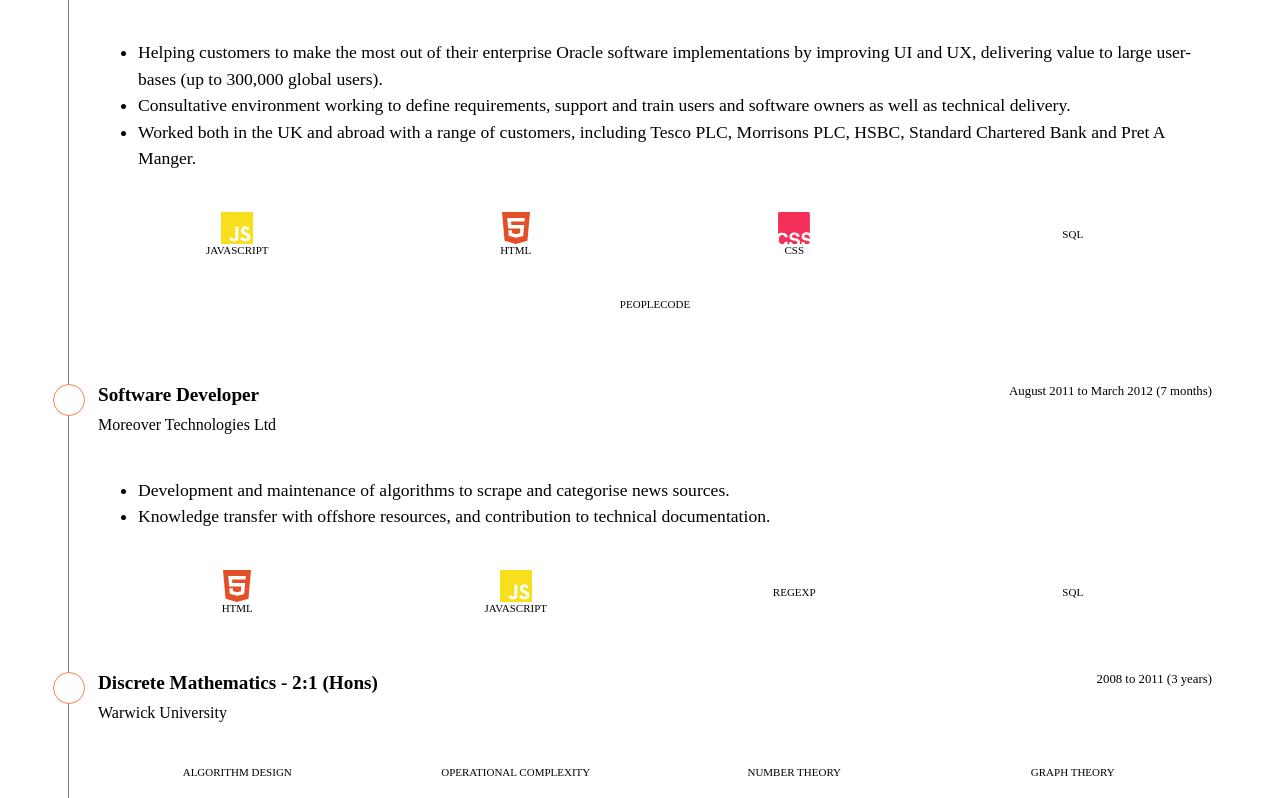
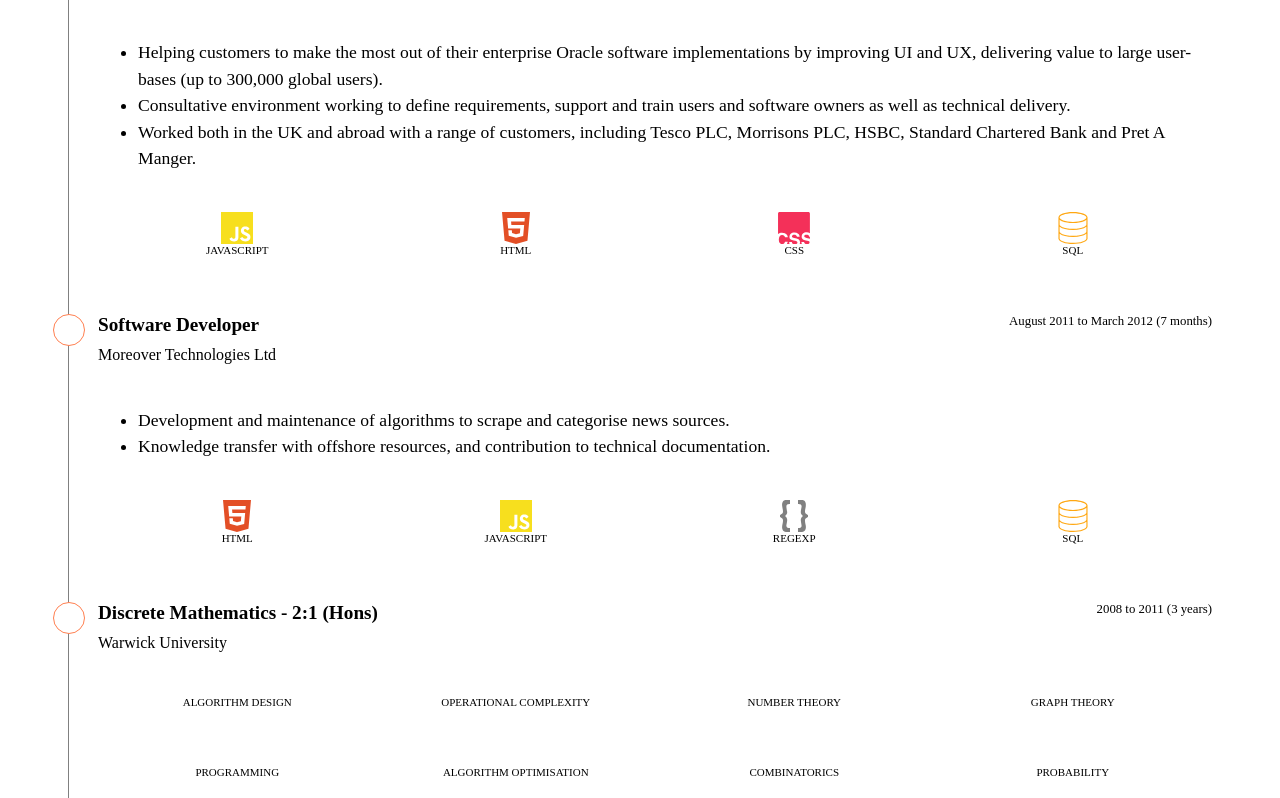
Before and after one commit to pittborndigital/pbd-cv, a Gatsby site: page / in a window 1280 px wide. Shown: the part 1588-2386 px from the top of the page. Built offline with nearby package versions, Linux system fonts and the light colour scheme; Gatsby itself is replaced by a stand-in of ours.

Commit message:
Add remaining icons where common ones are not readily available.

```diff
--- a/src/components/TechnologyBadge.js
+++ b/src/components/TechnologyBadge.js
@@ -18,6 +18,9 @@ import MongoIcon from './icon/Mongo'
 import JenkinsIcon from './icon/Jenkins'
 import CordovaIcon from './icon/Cordova'
 import D3Icon from './icon/D3'
+import DatabaseIcon from './icon/Database'
+import PlugIcon from './icon/Plug'
+import BracketsIcon from './icon/Brackets'
 
 import STYLED_COMPONENTS_ICON from './icon/StyledComponents.png'
 import UNSTATED_ICON from './icon/Unstated.png'
@@ -86,6 +89,12 @@ const iconForTechnology = technology => {
       return <CordovaIcon {...defaultProps} />
     case 'd3':
       return <D3Icon {...defaultProps} />
+    case 'sql':
+      return <DatabaseIcon {...defaultProps} />
+    case 'websockets':
+      return <PlugIcon {...defaultProps} />
+    case 'regexp':
+      return <BracketsIcon {...defaultProps} />
     default:
       return null
   }
--- /dev/null
+++ b/src/components/icon/Brackets.js
@@ -0,0 +1,10 @@
+import React from 'react'
+
+const BracketsIcon = ({ fill = 'grey', width = 32, height = 32 }) => (
+    <svg version="1.1" xmlns="http://www.w3.org/2000/svg" width={width} height={height} viewBox="0 0 16 16">
+        <path fill={fill} d="M2.1 3.1c0.2 1.3 0.4 1.6 0.4 2.9 0 0.8-1.5 1.5-1.5 1.5v1c0 0 1.5 0.7 1.5 1.5 0 1.3-0.2 1.6-0.4 2.9-0.3 2.1 0.8 3.1 1.8 3.1s2.1 0 2.1 0v-2c0 0-1.8 0.2-1.8-1 0-0.9 0.2-0.9 0.4-2.9 0.1-0.9-0.5-1.6-1.1-2.1 0.6-0.5 1.2-1.1 1.1-2-0.3-2-0.4-2-0.4-2.9 0-1.2 1.8-1.1 1.8-1.1v-2c0 0-1 0-2.1 0s-2.1 1-1.8 3.1z"></path>
+        <path fill={fill} d="M13.9 3.1c-0.2 1.3-0.4 1.6-0.4 2.9 0 0.8 1.5 1.5 1.5 1.5v1c0 0-1.5 0.7-1.5 1.5 0 1.3 0.2 1.6 0.4 2.9 0.3 2.1-0.8 3.1-1.8 3.1s-2.1 0-2.1 0v-2c0 0 1.8 0.2 1.8-1 0-0.9-0.2-0.9-0.4-2.9-0.1-0.9 0.5-1.6 1.1-2.1-0.6-0.5-1.2-1.1-1.1-2 0.2-2 0.4-2 0.4-2.9 0-1.2-1.8-1.1-1.8-1.1v-2c0 0 1 0 2.1 0s2.1 1 1.8 3.1z"></path>
+    </svg>
+)
+
+export default BracketsIcon
--- /dev/null
+++ b/src/components/icon/Database.js
@@ -0,0 +1,65 @@
+import React from 'react'
+
+const DatabaseIcon = ({ fill = '#ffa711', width = 32, height = 32 }) => (
+    <svg version="1.1" xmlns="http://www.w3.org/2000/svg" x="0px" y="0px" viewBox="0 0 55 55" width={width} height={height}>
+        <path fill={fill} d="M52.354,8.51C51.196,4.22,42.577,0,27.5,0C12.423,0,3.803,4.22,2.646,8.51C2.562,8.657,2.5,8.818,2.5,9v0.5V21v0.5V22v11
+            v0.5V34v12c0,0.162,0.043,0.315,0.117,0.451C3.798,51.346,14.364,55,27.5,55c13.106,0,23.655-3.639,24.875-8.516
+            C52.455,46.341,52.5,46.176,52.5,46V34v-0.5V33V22v-0.5V21V9.5V9C52.5,8.818,52.438,8.657,52.354,8.51z M50.421,33.985
+            c-0.028,0.121-0.067,0.241-0.116,0.363c-0.04,0.099-0.089,0.198-0.143,0.297c-0.067,0.123-0.142,0.246-0.231,0.369
+            c-0.066,0.093-0.141,0.185-0.219,0.277c-0.111,0.131-0.229,0.262-0.363,0.392c-0.081,0.079-0.17,0.157-0.26,0.236
+            c-0.164,0.143-0.335,0.285-0.526,0.426c-0.082,0.061-0.17,0.12-0.257,0.18c-0.226,0.156-0.462,0.311-0.721,0.463
+            c-0.068,0.041-0.141,0.08-0.212,0.12c-0.298,0.168-0.609,0.335-0.945,0.497c-0.043,0.021-0.088,0.041-0.132,0.061
+            c-0.375,0.177-0.767,0.351-1.186,0.519c-0.012,0.005-0.024,0.009-0.036,0.014c-2.271,0.907-5.176,1.67-8.561,2.17
+            c-0.017,0.002-0.034,0.004-0.051,0.007c-0.658,0.097-1.333,0.183-2.026,0.259c-0.113,0.012-0.232,0.02-0.346,0.032
+            c-0.605,0.063-1.217,0.121-1.847,0.167c-0.288,0.021-0.59,0.031-0.883,0.049c-0.474,0.028-0.943,0.059-1.429,0.076
+            C29.137,40.984,28.327,41,27.5,41s-1.637-0.016-2.432-0.044c-0.486-0.017-0.955-0.049-1.429-0.076
+            c-0.293-0.017-0.595-0.028-0.883-0.049c-0.63-0.046-1.242-0.104-1.847-0.167c-0.114-0.012-0.233-0.02-0.346-0.032
+            c-0.693-0.076-1.368-0.163-2.026-0.259c-0.017-0.002-0.034-0.004-0.051-0.007c-3.385-0.5-6.29-1.263-8.561-2.17
+            c-0.012-0.004-0.024-0.009-0.036-0.014c-0.419-0.168-0.812-0.342-1.186-0.519c-0.043-0.021-0.089-0.041-0.132-0.061
+            c-0.336-0.162-0.647-0.328-0.945-0.497c-0.07-0.04-0.144-0.079-0.212-0.12c-0.259-0.152-0.495-0.307-0.721-0.463
+            c-0.086-0.06-0.175-0.119-0.257-0.18c-0.191-0.141-0.362-0.283-0.526-0.426c-0.089-0.078-0.179-0.156-0.26-0.236
+            c-0.134-0.13-0.252-0.26-0.363-0.392c-0.078-0.092-0.153-0.184-0.219-0.277c-0.088-0.123-0.163-0.246-0.231-0.369
+            c-0.054-0.099-0.102-0.198-0.143-0.297c-0.049-0.121-0.088-0.242-0.116-0.363C4.541,33.823,4.5,33.661,4.5,33.5
+            c0-0.113,0.013-0.226,0.031-0.338c0.025-0.151,0.011-0.302-0.031-0.445v-7.424c0.028,0.026,0.063,0.051,0.092,0.077
+            c0.218,0.192,0.44,0.383,0.69,0.567C9.049,28.786,16.582,31,27.5,31c10.872,0,18.386-2.196,22.169-5.028
+            c0.302-0.22,0.574-0.447,0.83-0.678l0.001-0.001v7.424c-0.042,0.143-0.056,0.294-0.031,0.445c0.019,0.112,0.031,0.225,0.031,0.338
+            C50.5,33.661,50.459,33.823,50.421,33.985z M50.5,13.293v7.424c-0.042,0.143-0.056,0.294-0.031,0.445
+            c0.019,0.112,0.031,0.225,0.031,0.338c0,0.161-0.041,0.323-0.079,0.485c-0.028,0.121-0.067,0.241-0.116,0.363
+            c-0.04,0.099-0.089,0.198-0.143,0.297c-0.067,0.123-0.142,0.246-0.231,0.369c-0.066,0.093-0.141,0.185-0.219,0.277
+            c-0.111,0.131-0.229,0.262-0.363,0.392c-0.081,0.079-0.17,0.157-0.26,0.236c-0.164,0.143-0.335,0.285-0.526,0.426
+            c-0.082,0.061-0.17,0.12-0.257,0.18c-0.226,0.156-0.462,0.311-0.721,0.463c-0.068,0.041-0.141,0.08-0.212,0.12
+            c-0.298,0.168-0.609,0.335-0.945,0.497c-0.043,0.021-0.088,0.041-0.132,0.061c-0.375,0.177-0.767,0.351-1.186,0.519
+            c-0.012,0.005-0.024,0.009-0.036,0.014c-2.271,0.907-5.176,1.67-8.561,2.17c-0.017,0.002-0.034,0.004-0.051,0.007
+            c-0.658,0.097-1.333,0.183-2.026,0.259c-0.113,0.012-0.232,0.02-0.346,0.032c-0.605,0.063-1.217,0.121-1.847,0.167
+            c-0.288,0.021-0.59,0.031-0.883,0.049c-0.474,0.028-0.943,0.059-1.429,0.076C29.137,28.984,28.327,29,27.5,29
+            s-1.637-0.016-2.432-0.044c-0.486-0.017-0.955-0.049-1.429-0.076c-0.293-0.017-0.595-0.028-0.883-0.049
+            c-0.63-0.046-1.242-0.104-1.847-0.167c-0.114-0.012-0.233-0.02-0.346-0.032c-0.693-0.076-1.368-0.163-2.026-0.259
+            c-0.017-0.002-0.034-0.004-0.051-0.007c-3.385-0.5-6.29-1.263-8.561-2.17c-0.012-0.004-0.024-0.009-0.036-0.014
+            c-0.419-0.168-0.812-0.342-1.186-0.519c-0.043-0.021-0.089-0.041-0.132-0.061c-0.336-0.162-0.647-0.328-0.945-0.497
+            c-0.07-0.04-0.144-0.079-0.212-0.12c-0.259-0.152-0.495-0.307-0.721-0.463c-0.086-0.06-0.175-0.119-0.257-0.18
+            c-0.191-0.141-0.362-0.283-0.526-0.426c-0.089-0.078-0.179-0.156-0.26-0.236c-0.134-0.13-0.252-0.26-0.363-0.392
+            c-0.078-0.092-0.153-0.184-0.219-0.277c-0.088-0.123-0.163-0.246-0.231-0.369c-0.054-0.099-0.102-0.198-0.143-0.297
+            c-0.049-0.121-0.088-0.242-0.116-0.363C4.541,21.823,4.5,21.661,4.5,21.5c0-0.113,0.013-0.226,0.031-0.338
+            c0.025-0.151,0.011-0.302-0.031-0.445v-7.424c0.12,0.109,0.257,0.216,0.387,0.324c0.072,0.06,0.139,0.12,0.215,0.18
+            c0.3,0.236,0.624,0.469,0.975,0.696c0.073,0.047,0.155,0.093,0.231,0.14c0.294,0.183,0.605,0.362,0.932,0.538
+            c0.121,0.065,0.242,0.129,0.367,0.193c0.365,0.186,0.748,0.367,1.151,0.542c0.066,0.029,0.126,0.059,0.193,0.087
+            c0.469,0.199,0.967,0.389,1.485,0.573c0.143,0.051,0.293,0.099,0.44,0.149c0.412,0.139,0.838,0.272,1.279,0.401
+            c0.159,0.046,0.315,0.094,0.478,0.138c0.585,0.162,1.189,0.316,1.823,0.458c0.087,0.02,0.181,0.036,0.269,0.055
+            c0.559,0.122,1.139,0.235,1.735,0.341c0.202,0.036,0.407,0.07,0.613,0.104c0.567,0.093,1.151,0.178,1.75,0.256
+            c0.154,0.02,0.301,0.043,0.457,0.062c0.744,0.09,1.514,0.167,2.305,0.233c0.195,0.016,0.398,0.028,0.596,0.042
+            c0.633,0.046,1.28,0.084,1.942,0.114c0.241,0.011,0.481,0.022,0.727,0.031C25.712,18.979,26.59,19,27.5,19s1.788-0.021,2.65-0.05
+            c0.245-0.009,0.485-0.02,0.727-0.031c0.662-0.03,1.309-0.068,1.942-0.114c0.198-0.015,0.4-0.026,0.596-0.042
+            c0.791-0.065,1.561-0.143,2.305-0.233c0.156-0.019,0.303-0.042,0.457-0.062c0.599-0.078,1.182-0.163,1.75-0.256
+            c0.206-0.034,0.411-0.068,0.613-0.104c0.596-0.106,1.176-0.219,1.735-0.341c0.088-0.019,0.182-0.036,0.269-0.055
+            c0.634-0.142,1.238-0.297,1.823-0.458c0.163-0.045,0.319-0.092,0.478-0.138c0.441-0.129,0.867-0.262,1.279-0.401
+            c0.147-0.05,0.297-0.098,0.44-0.149c0.518-0.184,1.017-0.374,1.485-0.573c0.067-0.028,0.127-0.058,0.193-0.087
+            c0.403-0.176,0.786-0.356,1.151-0.542c0.125-0.064,0.247-0.128,0.367-0.193c0.327-0.175,0.638-0.354,0.932-0.538
+            c0.076-0.047,0.158-0.093,0.231-0.14c0.351-0.227,0.675-0.459,0.975-0.696c0.075-0.06,0.142-0.12,0.215-0.18
+            C50.243,13.509,50.38,13.402,50.5,13.293z M27.5,2c13.555,0,23,3.952,23,7.5s-9.445,7.5-23,7.5s-23-3.952-23-7.5S13.945,2,27.5,2z
+            M50.5,45.703c-0.014,0.044-0.024,0.089-0.032,0.135C49.901,49.297,40.536,53,27.5,53S5.099,49.297,4.532,45.838
+            c-0.008-0.045-0.019-0.089-0.032-0.131v-8.414c0.028,0.026,0.063,0.051,0.092,0.077c0.218,0.192,0.44,0.383,0.69,0.567
+            C9.049,40.786,16.582,43,27.5,43c10.872,0,18.386-2.196,22.169-5.028c0.302-0.22,0.574-0.447,0.83-0.678l0.001-0.001V45.703z"/>
+    </svg>
+)
+
+export default DatabaseIcon
--- /dev/null
+++ b/src/components/icon/Plug.js
@@ -0,0 +1,17 @@
+import React from 'react'
+
+const PlugIcon = ({ fill = 'grey', width = 32, height = 32 }) => (
+    <svg version="1.1" id="Layer_1" xmlns="http://www.w3.org/2000/svg" x="0px" y="0px" viewBox="0 0 492.616 492.616" width={width} height={height}>
+		<path fill={fill} d="M468.2,135.742c-22.7-50.8-63.9-90.9-116-113.1c-82.7-35.2-170.7-28.4-241.6,18.5C41.3,86.942,0,163.742,0,246.642
+			c0,62.4,23.3,121.9,65.7,167.5c42.2,45.4,99.3,73.1,160.9,78c0.9,0.1,1.8,0.1,2.7,0.1c8.7,0,17.2-3.3,23.6-9.3
+			c7.2-6.7,11.4-16.1,11.4-26v-75.9c0-1.1-0.1-2.2-0.3-3.2c0.2-1,0.3-2.1,0.3-3.2c0-9.9-8.1-18-18-18c-45.7,0-82.8-37.1-82.8-82.8
+			v-54.6h165.6v54.6c0,23-9.7,45.1-26.5,60.7c-7.3,6.8-7.7,18.1-1,25.4c6.8,7.3,18.1,7.7,25.4,1c24.2-22.4,38-54.2,38-87.1v-72.6
+			c0-9.9-8.1-18-18-18h-39.2v-59c0-9.9-8.1-18-18-18c-9.9,0-18,8.1-18,18v59h-51.2v-59c0-9.9-8.1-18-18-18c-9.9,0-18,8.1-18,18v59
+			h-39.2c-9.9,0-18,8.1-18,18v72.6c0.1,59.5,43.9,108.8,100.9,117.5v64.9c-107.9-9.1-192.3-101-192.3-209.5
+			c0-70.8,35.3-136.4,94.5-175.5c60.6-40.1,136.3-45.7,207.6-15.4c43.7,18.5,78.2,52.2,97.2,94.7c40.6,90.9,21.4,190.3-49,253.1
+			c-7.4,6.6-8.1,18-1.4,25.4c6.6,7.4,18,8.1,25.4,1.4c38.7-34.6,65.1-79.4,76.4-129.8C498.7,246.842,492.4,189.842,468.2,135.742z"
+			/>
+    </svg>
+)
+
+export default PlugIcon
--- a/src/data/cv.js
+++ b/src/data/cv.js
@@ -44,7 +44,7 @@ export default {
         'stylus',
         'unstated',
         'jest',
-        'WebSockets',
+        'websockets',
         'node',
       ],
     },
@@ -81,7 +81,7 @@ export default {
         'Worked both in the UK and abroad with a range of customers, including Tesco PLC, Morrisons PLC, HSBC, Standard Chartered Bank and Pret A Manger.',
       ],
       location: 'London, India, Leeds, Sheffield',
-      technologies: ['javascript', 'html', 'css', 'sql', 'PeopleCode'],
+      technologies: ['javascript', 'html', 'css', 'sql'],
     },
     {
       from: '2011-08',
@@ -93,7 +93,12 @@ export default {
         'Knowledge transfer with offshore resources, and contribution to technical documentation.',
       ],
       location: 'Farringdon, London',
-      technologies: ['html', 'javascript', 'RegExp', 'sql'],
+      technologies: [
+        'html',
+        'javascript',
+        'regexp',
+        'sql'
+      ],
     },
   ],
   educationHistory: [
```
